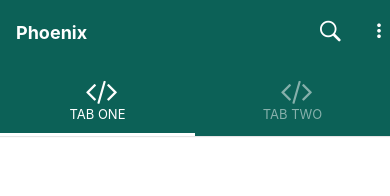
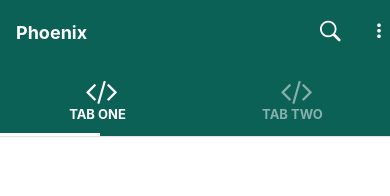
Before and after one commit to MockingJay-TC/React-Native_Phoenix, a React Native app: screen /TabOne in a window 390 px wide. Shown: the top 196 px of the page. Built offline with nearby package versions, Linux system fonts and the light colour scheme; what expo-linking would draw is missing.

Commit message:
headerShadow

```diff
--- a/navigation/index.tsx
+++ b/navigation/index.tsx
@@ -122,6 +122,10 @@
         tabBarIndicatorStyle: {
           backgroundColor: Colors[colorScheme].background,
           height: 3,
+          width: 100,
+        },
+        tabBarLabelStyle: {
+          fontWeight: "bold",
         },
       }}
     >
```
